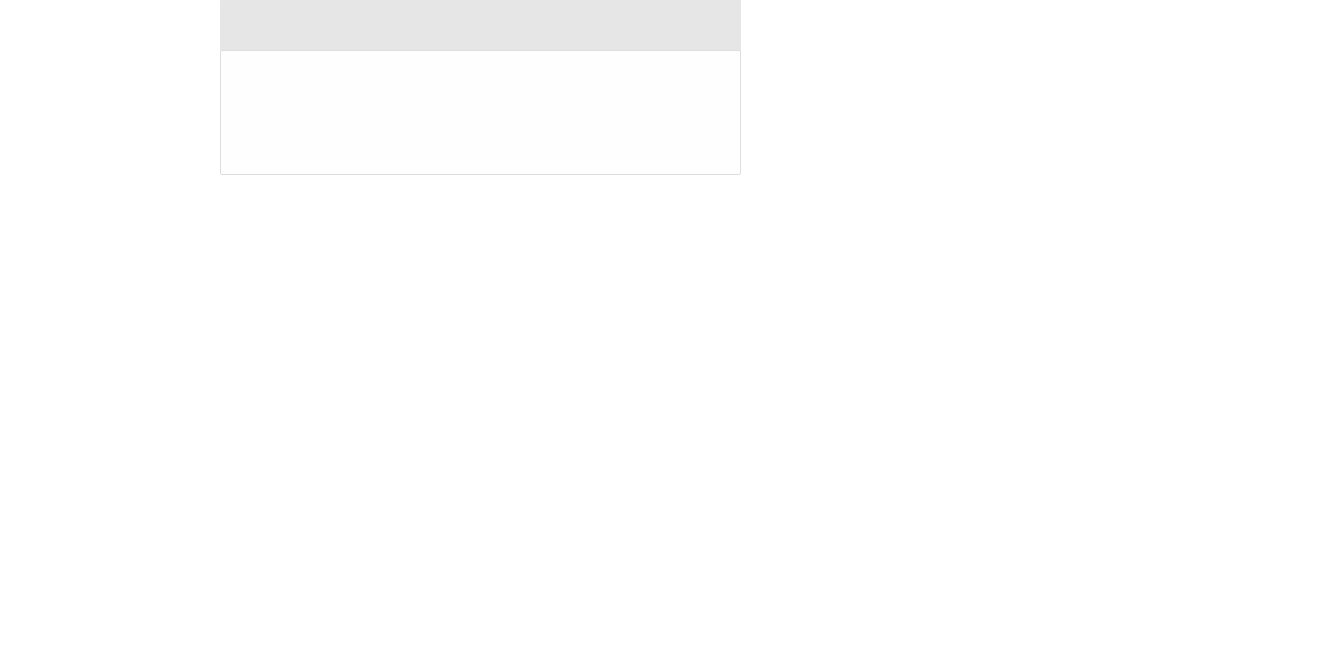
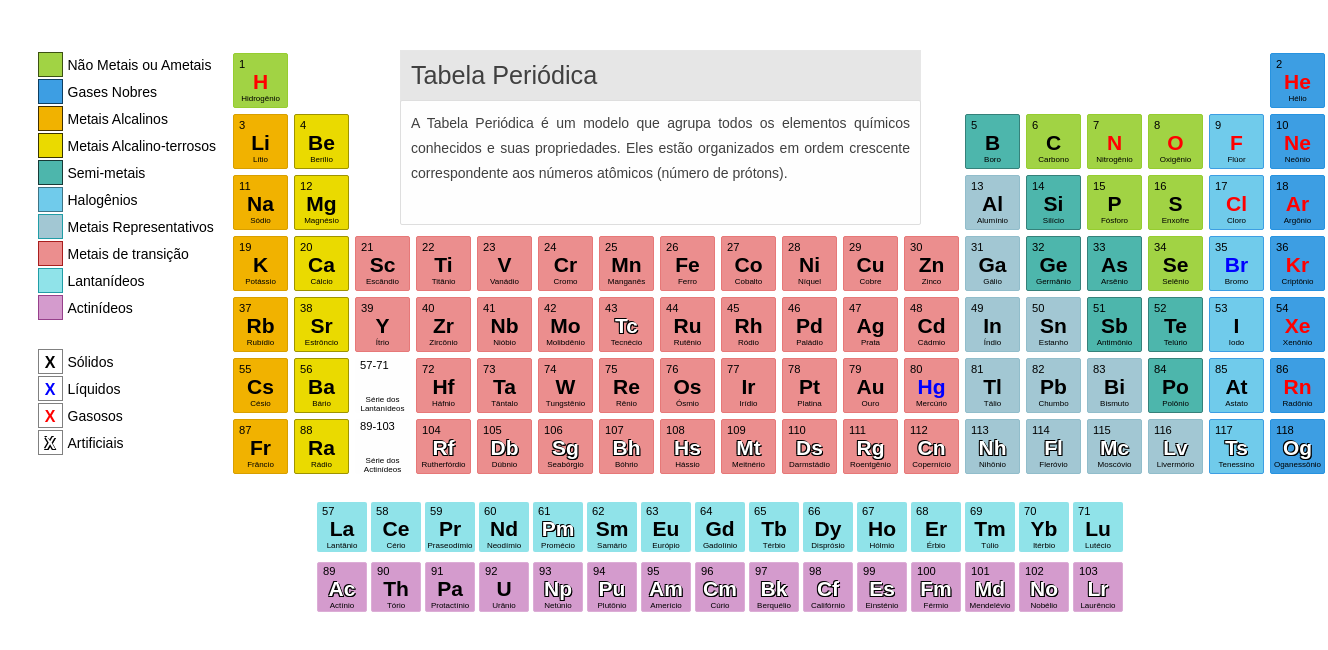
Before and after one commit to ebrauta/Tabela_Periodica, a plain HTML site: page index.html in a window 1280 px wide. Shown: the whole page, 1328 px wide, since content can reach past the window. Drawn offline with Linux system fonts and the light colour scheme; the site is published under a folder, as on GitHub Pages, so addresses that start at the root find nothing.

Commit message:
Updates simples

```diff
--- a/index.html
+++ b/index.html
@@ -4,7 +4,7 @@
     <meta charset="UTF-8">
     <meta name="viewport" content="width=device-width, initial-scale=1.0">
     <title>Tabela Periódica</title>
-    <link rel="stylesheet" href="styles/main.css">
+    <link rel="stylesheet" href="./styles/main.css">
     </head>
     <body>
         <div id="root1">
@@ -17,7 +17,7 @@
                 <div class="mid_group_default" id="group_details"></div>
             </div>
         </div>
-        <script src="/scripts/data.js"></script>
-        <script src="/scripts/tabel.js"></script>
+        <script src="./scripts/data.js"></script>
+        <script src="./scripts/tabel.js"></script>
     </body>
 </html>
--- a/styles/main.css
+++ b/styles/main.css
@@ -82,7 +82,7 @@
     position: absolute;
     top: 0px;
     left: 220px;
-    height: 225px !important;
+    height: auto;
     width: 521px;
     display: flex;
     flex-direction: column;
```
